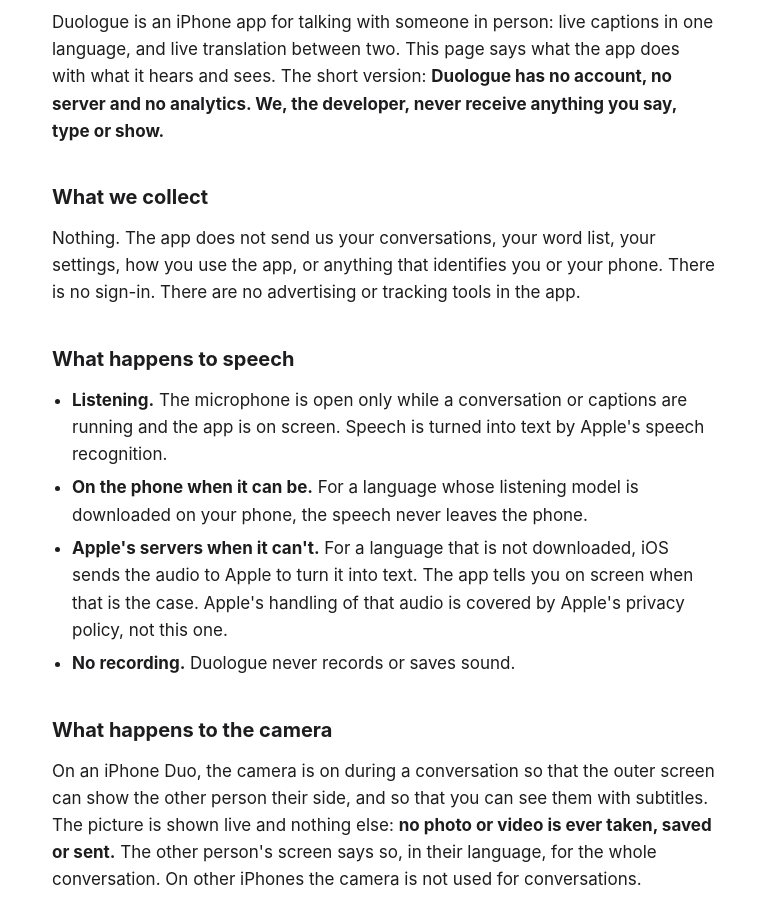
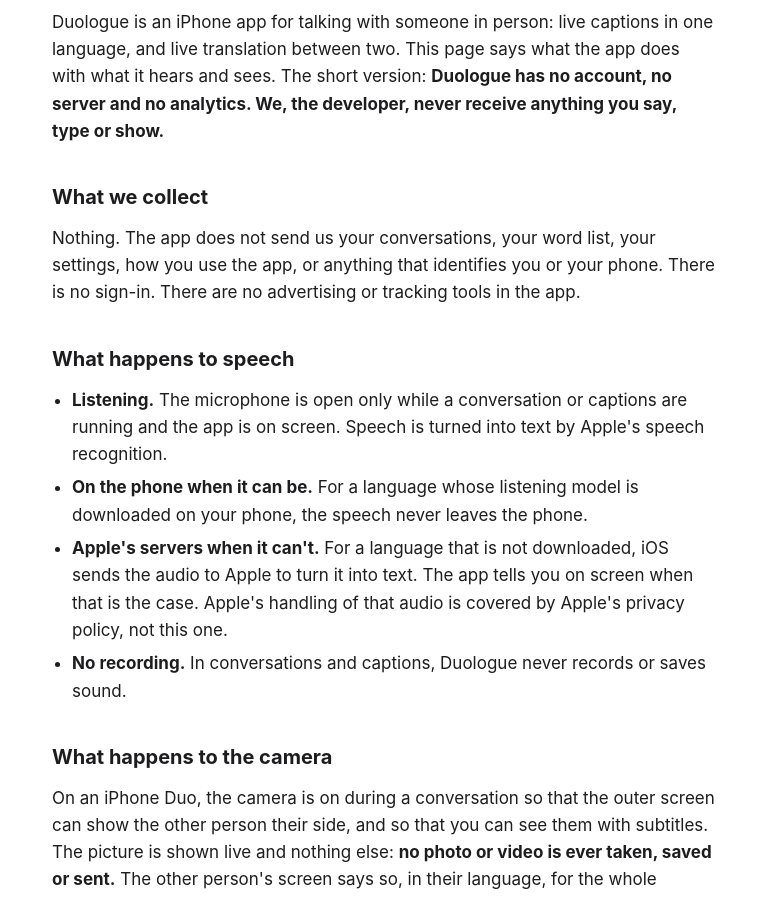
Before and after one commit to mondoguti/duologue, a plain HTML site: page privacy/index.html in a window 1280 px wide. Shown: the part 183-1080 px from the top of the page, without its empty margins (256-1023 px from the left). Drawn offline with Linux system fonts and the light colour scheme.

Commit message:
Privacy and support: conversations are never recorded; the teleprompter records only when you press record
Co-Authored-By: Claude Fable 5.2 <noreply@anthropic.com>
Claude-Session: https://claude.ai/code/session_012mqYscfinzuS2ypwQ44a5F

```diff
--- a/privacy/index.html
+++ b/privacy/index.html
@@ -57,7 +57,7 @@ are no advertising or tracking tools in the app.</p>
 <li><strong>Apple's servers when it can't.</strong> For a language that is not downloaded, iOS sends the
   audio to Apple to turn it into text. The app tells you on screen when that is the case.
   Apple's handling of that audio is covered by Apple's privacy policy, not this one.</li>
-<li><strong>No recording.</strong> Duologue never records or saves sound.</li>
+<li><strong>No recording.</strong> In conversations and captions, Duologue never records or saves sound.</li>
 </ul>
 <h2>What happens to the camera</h2>
 <p>On an iPhone Duo, the camera is on during a conversation so that the outer screen can show
```
Also changed, not shown: support/index.html (+1 -1 lines).
